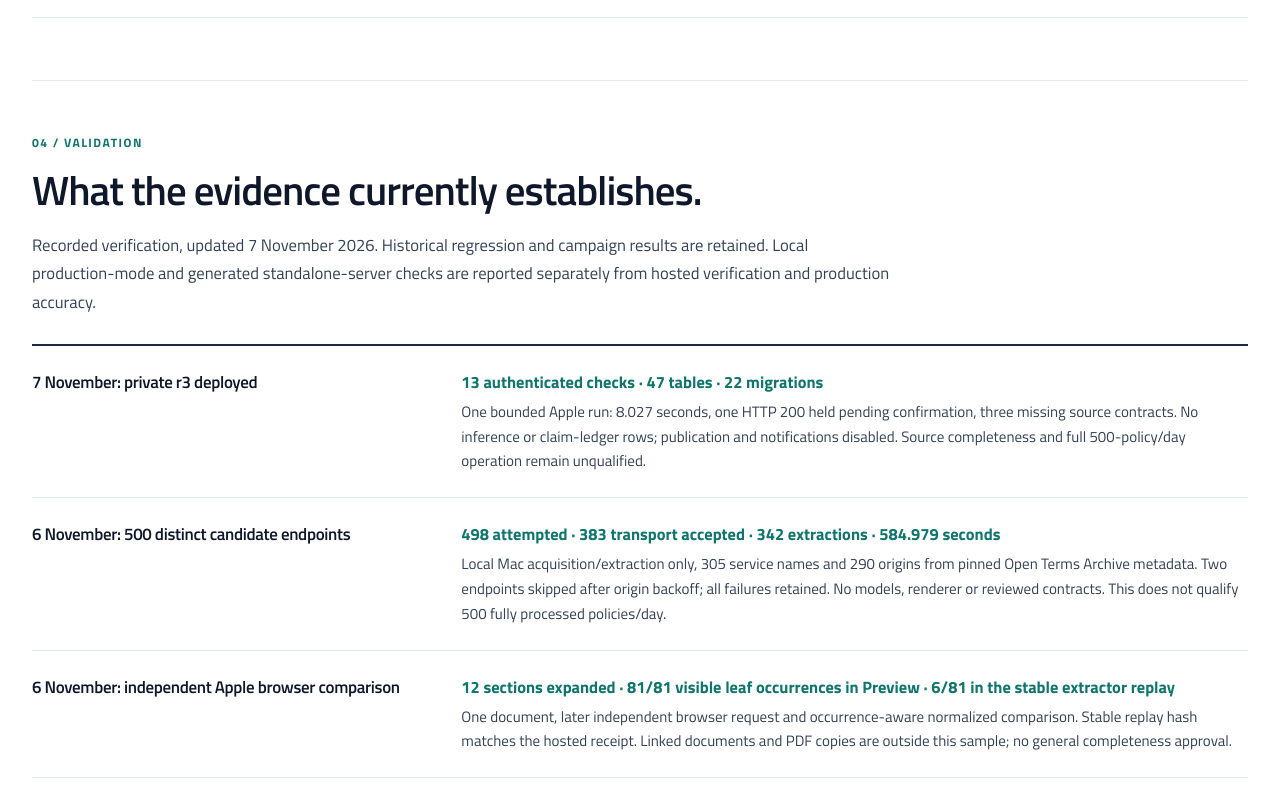
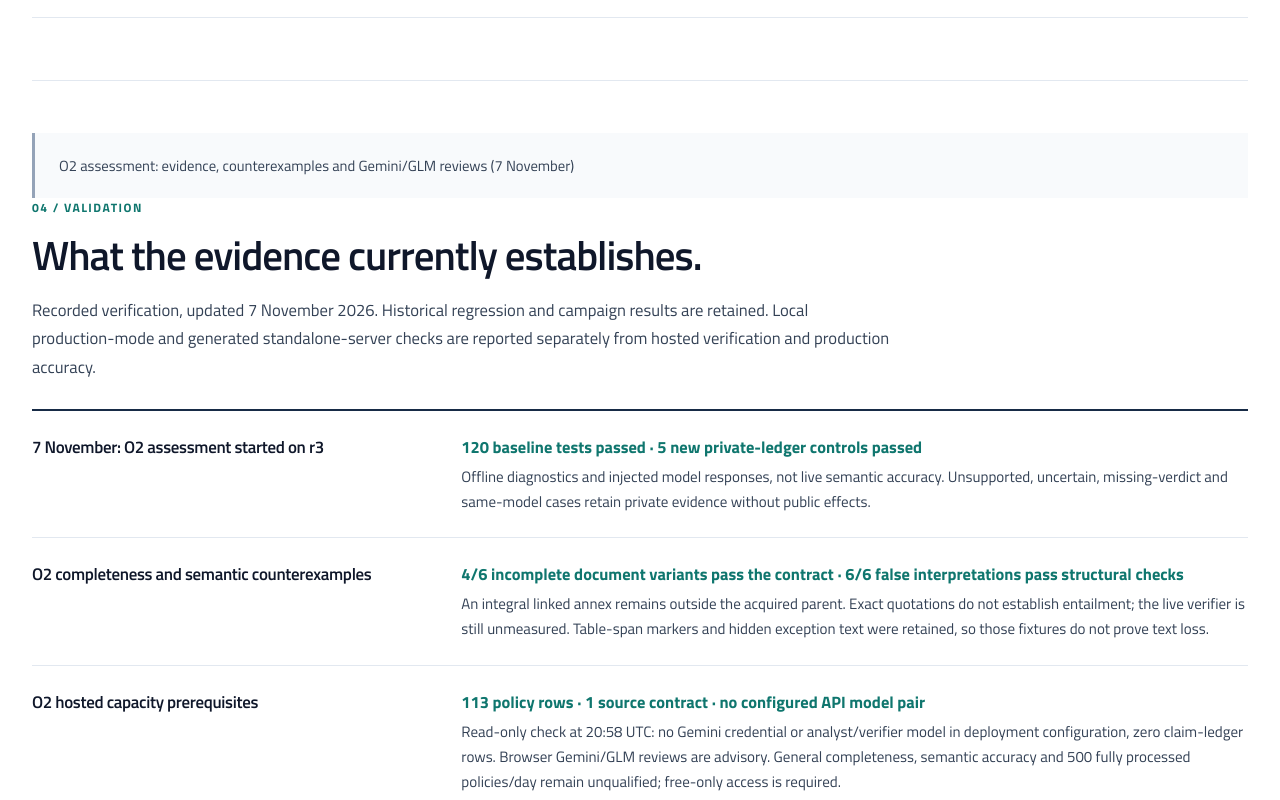
Before and after one commit to sev7enITA/policywatcher, a Next.js app: page /engine-6-preview in a window 1280 px wide. Shown: the part 8260-9060 px from the top of the page. Built offline with nearby package versions, Linux system fonts and the light colour scheme.

Commit message:
Document O2 evidence and unmet full-pipeline capacity prerequisites

```diff
--- a/src/app/engine-6-preview/page.tsx
+++ b/src/app/engine-6-preview/page.tsx
@@ -70,6 +70,10 @@ const copy = {
     ledgerIntro: 'Recorded verification, updated 7 November 2026. Historical regression and campaign results are retained. Local production-mode and generated standalone-server checks are reported separately from hosted verification and production accuracy.',
     check: 'Check', result: 'Recorded result', limit: 'What remains unproven',
     checks: [
+      ["7 November: O2 assessment started on r3", "120 baseline tests passed · 5 new private-ledger controls passed", "Offline diagnostics and injected model responses, not live semantic accuracy. Unsupported, uncertain, missing-verdict and same-model cases retain private evidence without public effects."],
+      ["O2 completeness and semantic counterexamples", "4/6 incomplete document variants pass the contract · 6/6 false interpretations pass structural checks", "An integral linked annex remains outside the acquired parent. Exact quotations do not establish entailment; the live verifier is still unmeasured. Table-span markers and hidden exception text were retained, so those fixtures do not prove text loss."],
+      ["O2 hosted capacity prerequisites", "113 policy rows · 1 source contract · no configured API model pair", "Read-only check at 20:58 UTC: no Gemini credential or analyst/verifier model in deployment configuration, zero claim-ledger rows. Browser Gemini/GLM reviews are advisory. General completeness, semantic accuracy and 500 fully processed policies/day remain unqualified; free-only access is required."],
+
       ['7 November: private r3 deployed', '13 authenticated checks · 47 tables · 22 migrations', 'One bounded Apple run: 8.027 seconds, one HTTP 200 held pending confirmation, three missing source contracts. No inference or claim-ledger rows; publication and notifications disabled. Source completeness and full 500-policy/day operation remain unqualified.'],
       ['6 November: 500 distinct candidate endpoints', '498 attempted · 383 transport accepted · 342 extractions · 584.979 seconds', 'Local Mac acquisition/extraction only, 305 service names and 290 origins from pinned Open Terms Archive metadata. Two endpoints skipped after origin backoff; all failures retained. No models, renderer or reviewed contracts. This does not qualify 500 fully processed policies/day.'],
       ['6 November: independent Apple browser comparison', '12 sections expanded · 81/81 visible leaf occurrences in Preview · 6/81 in the stable extractor replay', 'One document, later independent browser request and occurrence-aware normalized comparison. Stable replay hash matches the hosted receipt. Linked documents and PDF copies are outside this sample; no general completeness approval.'],
@@ -94,7 +98,7 @@ const copy = {
       ['Mass recovery simulation', '500 expired leases · 4 processes · 0.83 seconds', 'Expiry was injected in an isolated local database. A crash could leave a completed run marked as active; two reproduced regressions now pass after the recovery fix. VPS and 500-source live capacity remain unqualified.'],
       ['Model-assisted code review', 'Gemini 4 High and GLM-5.3 Max reviewed frozen candidates', 'Review is not execution or certification. Subsequent fixes were tested locally.'],
     ],
-    nextTitle: 'Three qualification tracks are now active.',
+    nextTitle: 'O2 is active; the capacity gate remains closed.',
     nextText: 'The bounded three-date observation is complete. Daily captures for this gate stop here; the failed 3 November window stays excluded and preserved. Work now focuses on independent source-completeness annotation, PDF language and original bytes, origin freshness, realistic capacity, evidence retention and recovery. The target is up to 500 policies per day; this scale is not yet qualified. Future temporal monitoring requires a new stated question and protocol.',
     qualification: ['Source identity and completeness', 'False change alerts and unsupported claims', 'Retrieval coverage, retries and latency', 'Model tokens and cost per changed document', 'Evidence growth, backup and restore'],
     limits: 'OCR for scanned PDFs, general PDF structure recovery, automatic source-contract onboarding and automatic evidence pruning are outside this preview. Ambiguous documents remain in review.',
@@ -163,6 +167,10 @@ const copy = {
     ledgerIntro: 'Verifiche aggiornate al 7 novembre 2026. I risultati storici delle regressioni e della campagna sono conservati. Le verifiche locali in modalità produzione e sul server standalone generato sono distinte dalle prove di hosting e dall’accuratezza in produzione.',
     check: 'Controllo', result: 'Risultato registrato', limit: 'Che cosa resta da dimostrare',
     checks: [
+      ["7 novembre: assessment O2 avviato su r3", "120 test di base passati · 5 nuovi controlli del registro privato passati", "Diagnostica offline e risposte sintetiche dei modelli, non accuratezza semantica live. Esiti non supportati, incerti, senza verdetto e con modello non indipendente conservano prove private senza effetti pubblici."],
+      ["O2: controesempi di completezza e significato", "4/6 documenti incompleti passano il contratto · 6/6 interpretazioni false passano i controlli strutturali", "Un allegato collegato e dichiarato parte integrante resta fuori dal documento acquisito. Citazioni esatte non dimostrano il significato; il verificatore live resta da misurare. Marcatori di celle unite e clausole nascoste sono conservati: quei casi non provano perdita di testo."],
+      ["O2: prerequisiti della capacità hosted", "113 policy · 1 contratto di fonte · coppia di modelli API non configurata", "Controllo in sola lettura alle 20:58 UTC: credenziale Gemini e modelli analista/verificatore assenti dalla configurazione di rilascio, zero righe nel registro delle affermazioni. Revisioni web Gemini/GLM consultive. Completezza generale, accuratezza semantica e 500 policy interamente elaborate al giorno restano da qualificare; solo accessi gratuiti."],
+
       ['7 novembre: r3 privata distribuita', '13 controlli autenticati · 47 tabelle · 22 migrazioni', 'Una prova Apple limitata: 8,027 secondi, una cattura HTTP 200 in attesa di conferma, tre contratti di fonte mancanti. Nessuna inferenza o riga nel registro; pubblicazione e notifiche disabilitate. Completezza e operatività completa su 500 policy al giorno restano da qualificare.'],
       ['6 novembre: 500 indirizzi candidati distinti', '498 tentati · 383 accettati dal trasporto · 342 estrazioni · 584,979 secondi', 'Solo acquisizione/estrazione sul Mac: 305 servizi e 290 origini da metadati Open Terms Archive congelati. Due indirizzi non tentati dopo la sospensione prudenziale del dominio; fallimenti conservati. Senza modelli, renderer o contratti revisionati. Non qualifica 500 policy elaborate interamente al giorno.'],
       ['6 novembre: confronto Apple indipendente nel browser', '12 sezioni aperte · 81/81 occorrenze visibili nella Preview · 6/81 nel replay dell’estrattore stabile', 'Un documento, richiesta indipendente successiva e confronto normalizzato per occorrenza. Hash del replay stabile uguale alla ricevuta hosted. Documenti collegati e copie PDF esclusi dal campione; nessuna approvazione generale di completezza.'],
@@ -187,7 +195,7 @@ const copy = {
       ['Simulazione del recupero massivo', '500 assegnazioni scadute · 4 processi · 0,83 secondi', 'Scadenza introdotta artificialmente in un database locale isolato. Un crash poteva lasciare attiva una scansione già conclusa: due regressioni riprodotte sono ora corrette. VPS e capacità su 500 fonti live restano da qualificare.'],
       ['Revisione del codice con modelli', 'Gemini 4 High e GLM-5.3 Max hanno revisionato candidati congelati', 'La revisione non è esecuzione né certificazione. Le correzioni successive sono state testate localmente.'],
     ],
-    nextTitle: 'Tre percorsi di qualificazione sono attivi.',
+    nextTitle: 'O2 è attiva; la prova di capacità resta subordinata ai prerequisiti.',
     nextText: 'La prova circoscritta su tre date è conclusa. Le catture giornaliere per questo criterio si fermano; la finestra fallita del 3 novembre resta esclusa e conservata. Il lavoro prosegue su annotazione indipendente della completezza, lingua e byte originali dei PDF, freschezza alla fonte, capacità reale, conservazione delle prove e recupero. L’obiettivo è fino a 500 policy al giorno; questa scala non è ancora qualificata. Un nuovo monitoraggio temporale richiede una domanda e un protocollo espliciti.',
     qualification: ['Identità e completezza delle fonti', 'Falsi cambiamenti e affermazioni non supportate', 'Copertura, retry e latenza del recupero', 'Token e costo per documento modificato', 'Crescita delle prove, backup e ripristino'],
     limits: 'OCR dei PDF scansiti, ricostruzione generale della struttura PDF, configurazione automatica dei contratti di fonte e cancellazione automatica delle prove sono fuori da questa preview. I documenti ambigui restano in revisione.',
@@ -280,7 +288,7 @@ export default async function EnginePreviewPage({ searchParams }: Props) {
         <p className={styles.tableHint} id="entities-scroll-hint">{t.tableHint} <span aria-hidden="true">↔</span></p>
         <div className={styles.tableWrap} role="region" aria-labelledby="entities-title" aria-describedby="entities-scroll-hint" tabIndex={0}><table><caption>{t.erTitle}</caption><thead><tr><th scope="col">{t.entity}</th><th scope="col">{t.responsibility}</th><th scope="col">{t.relationship}</th></tr></thead><tbody>{t.entities.map(([entity, responsibility, relationship]) => <tr key={entity}><th scope="row">{entity}</th><td>{responsibility}</td><td>{relationship}</td></tr>)}</tbody></table></div>
       </section>
-      <section className={styles.section} id="validation" aria-labelledby="validation-title"><div className={styles.sectionHeading}><p className={styles.eyebrow}>04 / {t.nav[3]}</p><h2 id="validation-title">{t.ledgerTitle}</h2><p>{t.ledgerIntro}</p></div>
+      <section className={styles.section} id="validation" aria-labelledby="validation-title"><p className={styles.limits}><a href="https://github.com/sev7enITA/policywatcher/blob/a6ae28a/docs/reports/engine-v6-o2-2026-11-07.md">{lang === 'it' ? 'Assessment O2: prove, controesempi e revisioni Gemini/GLM (7 novembre)' : 'O2 assessment: evidence, counterexamples and Gemini/GLM reviews (7 November)'}</a></p><div className={styles.sectionHeading}><p className={styles.eyebrow}>04 / {t.nav[3]}</p><h2 id="validation-title">{t.ledgerTitle}</h2><p>{t.ledgerIntro}</p></div>
         <div className={styles.ledger}>{t.checks.map(([check, result, limit]) => <article key={check}><h3>{check}</h3><div><strong>{result}</strong><p>{limit}</p></div></article>)}</div>
         <div className={styles.qualification}><div><span className={styles.pendingLabel}>{lang === 'it' ? 'Da qualificare' : 'Qualification pending'}</span><h3>{t.nextTitle}</h3><p>{t.nextText}</p></div><ul>{t.qualification.map(item => <li key={item}>{item}</li>)}</ul></div><p className={styles.limits}>{t.limits}</p>
       </section>
```
